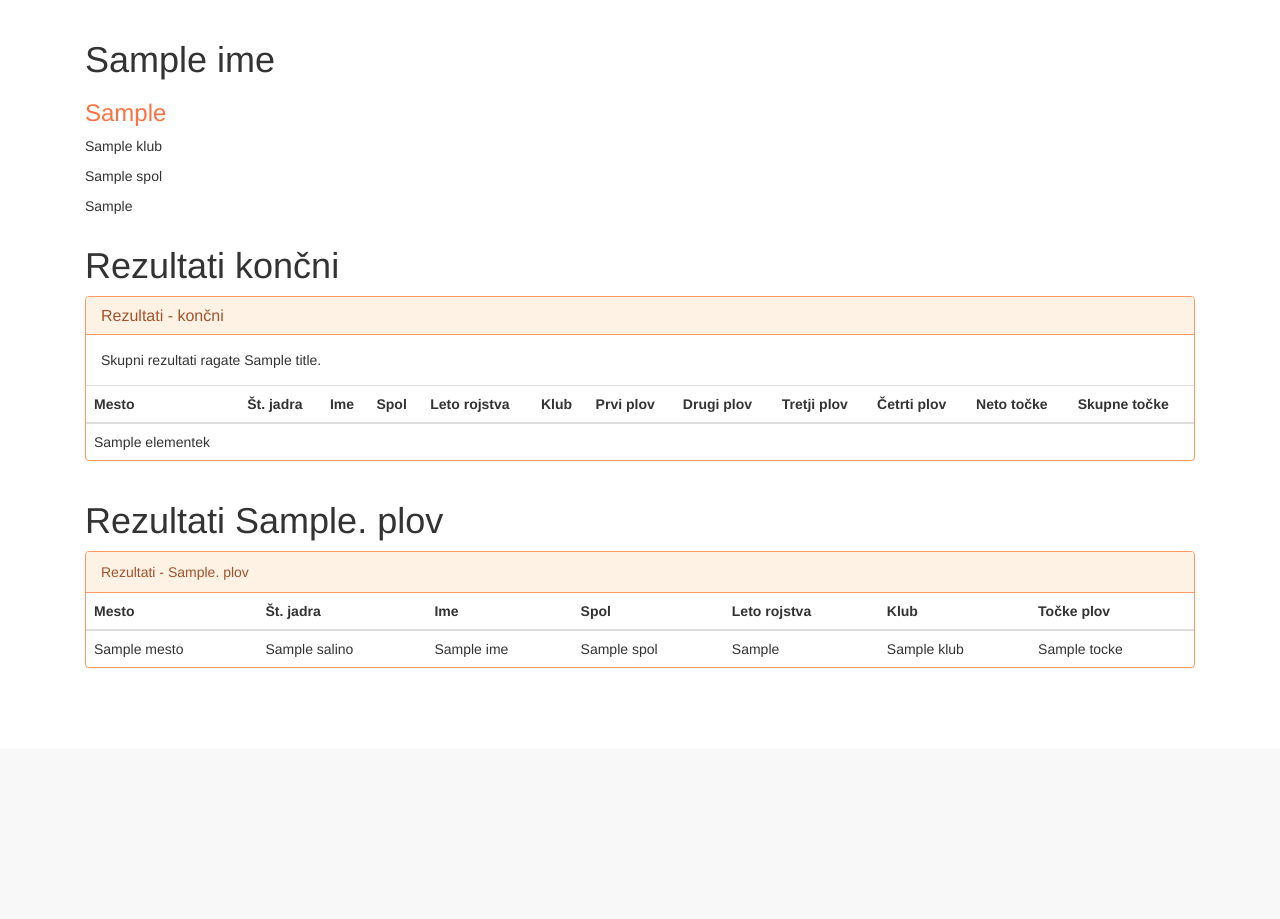
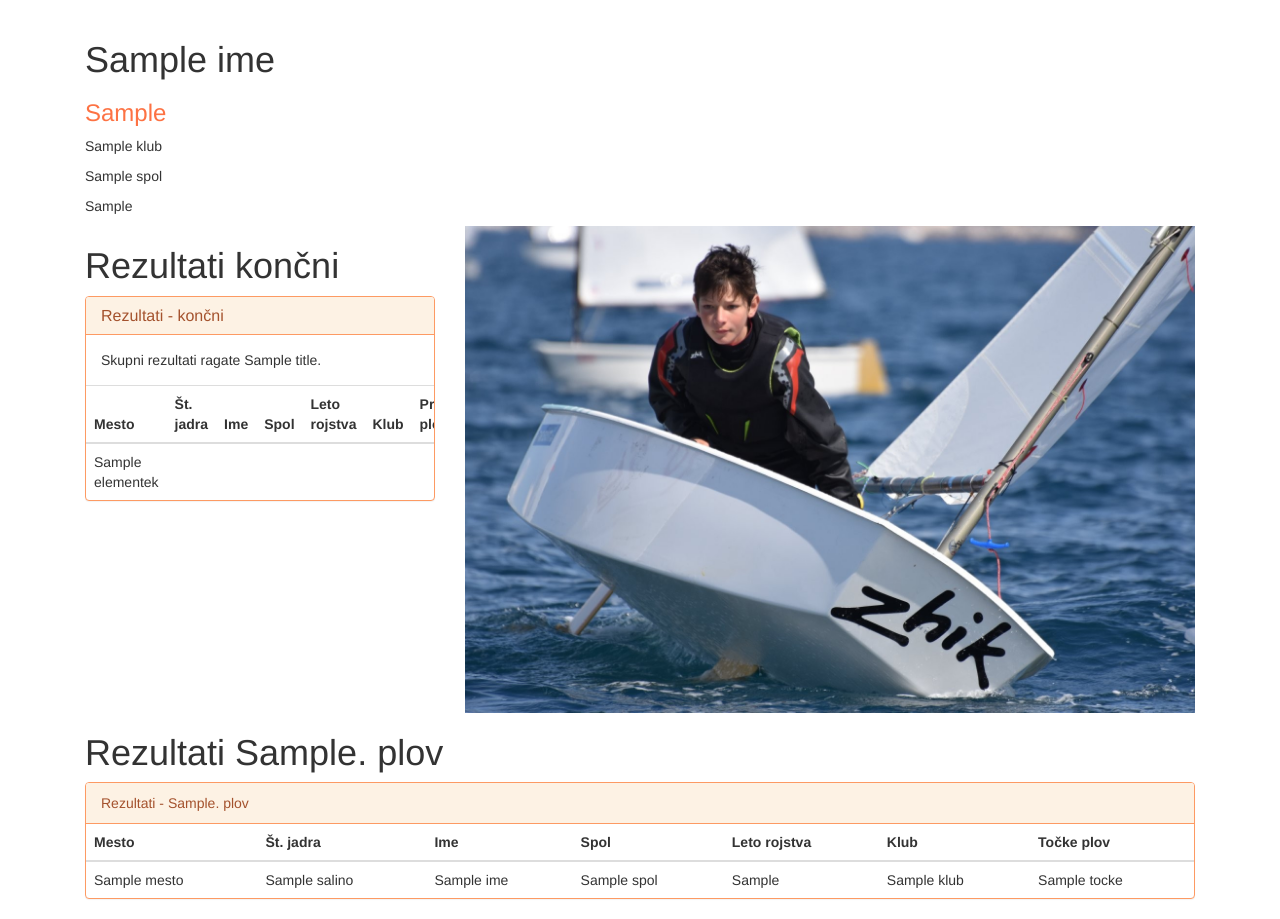
Before and after one commit to JureMB/BazaRegat, a Python web app: template flask/templates/jadralci_view.html in a window 1280 px wide. Shown: the part 51-970 px from the top of the page. Before the commit the page ends 719 px from the top, so only its background shows below. Run offline with Jinja, Linux system fonts and the light colour scheme; the template is opened without the code that fills it: most values are stand-ins (such as "Sample title", 1, 10 or a date in 2020); some libraries are stand-ins or nearby versions.

Commit message:
Oblika za jadralci view

```diff
--- a/flask/templates/jadralci_view.html
+++ b/flask/templates/jadralci_view.html
@@ -22,6 +22,8 @@
 
 </div>
 <div id="section1" class="container-fluid">
+    <div class="row">
+        <div class="col-xs-4">
             <h1>Rezultati končni</h1>
             <div class="panel panel-my-primary">
             <!-- Default panel contents -->
@@ -56,6 +58,11 @@
                     {% endfor %}
                     </tbody>
                     </table>
+                </div>
+            </div>
+        </div>
+        <div class="col-xs-8">
+            <img class="img-responsive" src="{{ url_for('static', filename = 'image_tekmovalci.png') }}">
         </div>
     </div>
 </div>
@@ -96,6 +103,7 @@
         </div>
     </div>
 </div>
+    </div>
 {% endfor %}
 {% endblock %}
 
```
Lines whose indentation alone changed are shown as unchanged.
